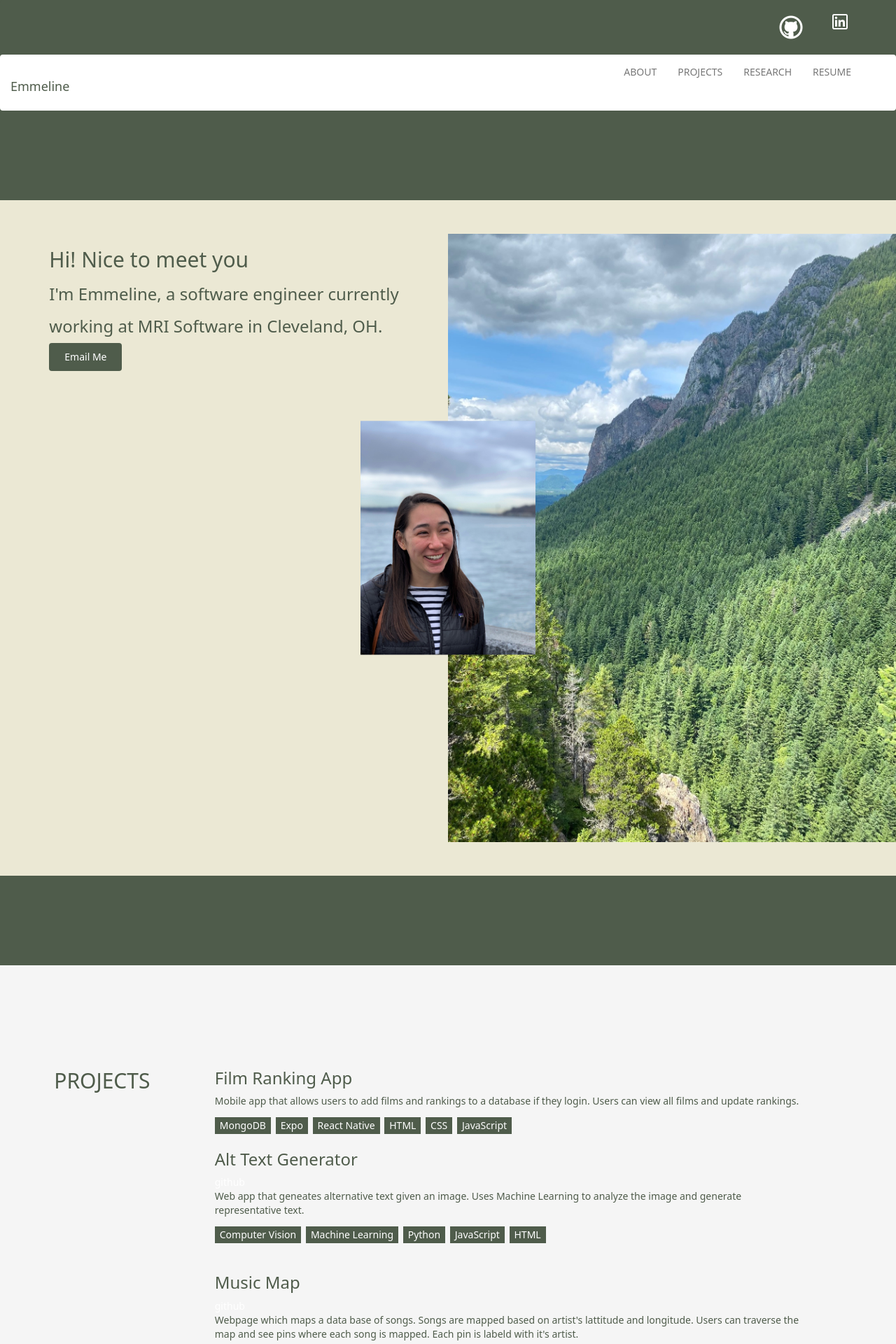
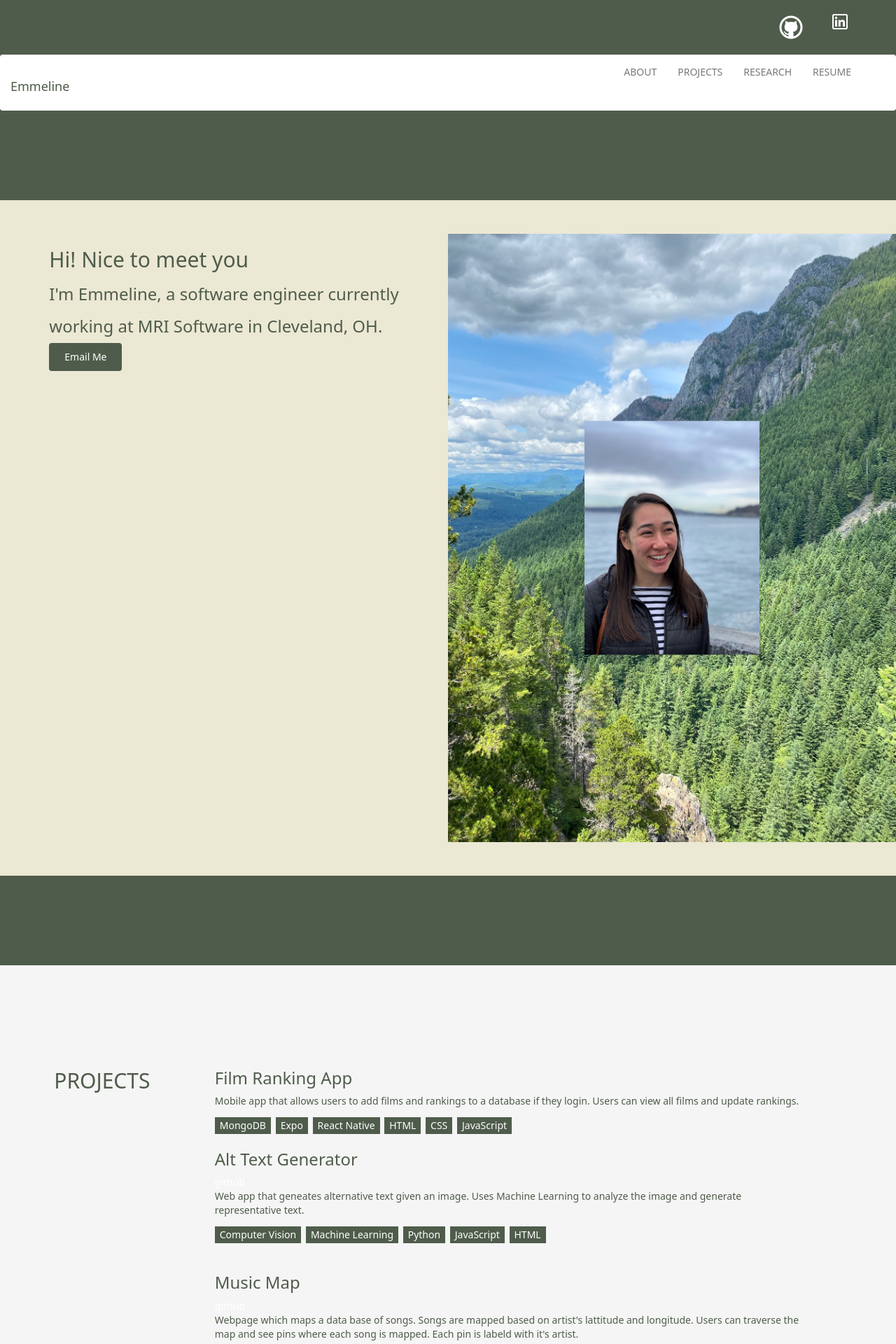
Before and after one commit to emmeline2/emmeline2.github.io, a Jekyll site: the page built from index.html, in a window 1280 px wide. Shown: the top 1920 px of the page at 70% size. Built offline with Jekyll 4.4.1, drawn with Linux system fonts in a browser that asks for light colours.

Commit message:
image attempt

```diff
--- a/css/main.css
+++ b/css/main.css
@@ -137,7 +137,7 @@ footer ul li:hover {
 .center-section {
     position: absolute;
     top: 50%;
-    left: 50%;
+    left: 75%;
     transform: translate(-50%, -50%);
     z-index: 3;
 }
```
